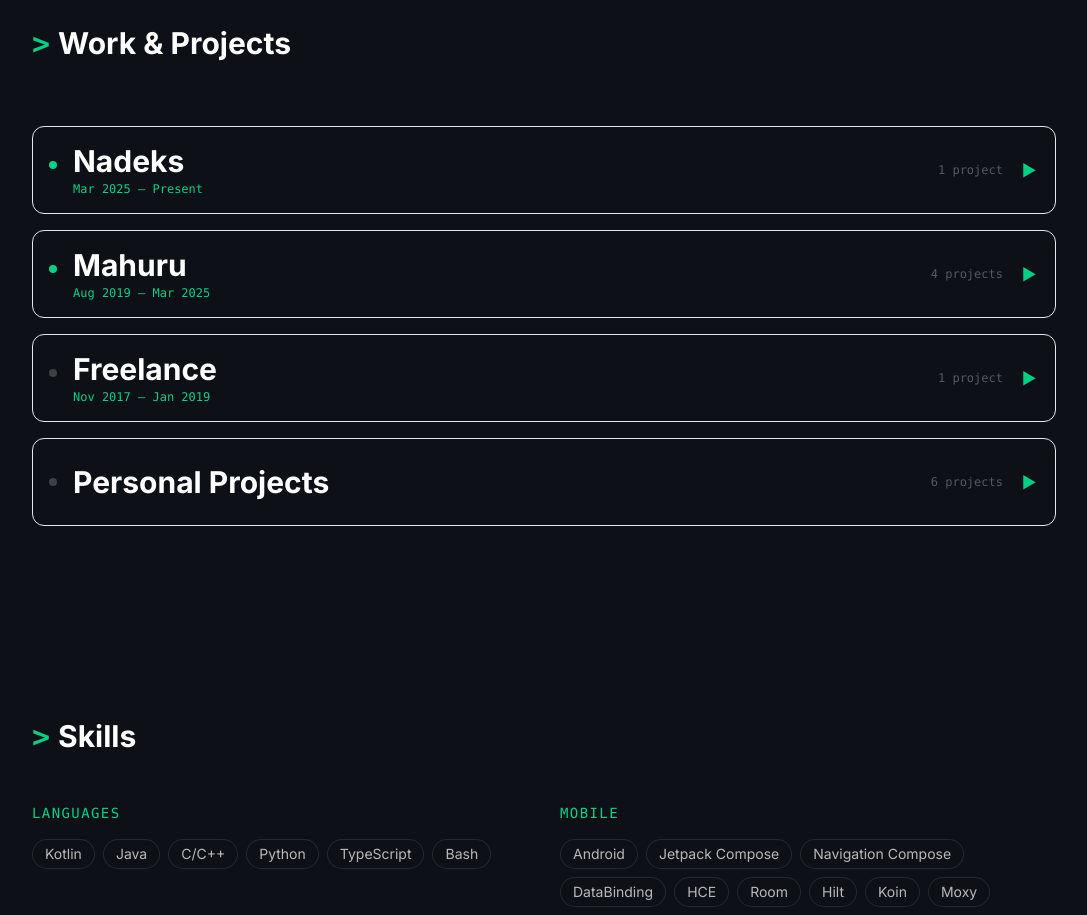
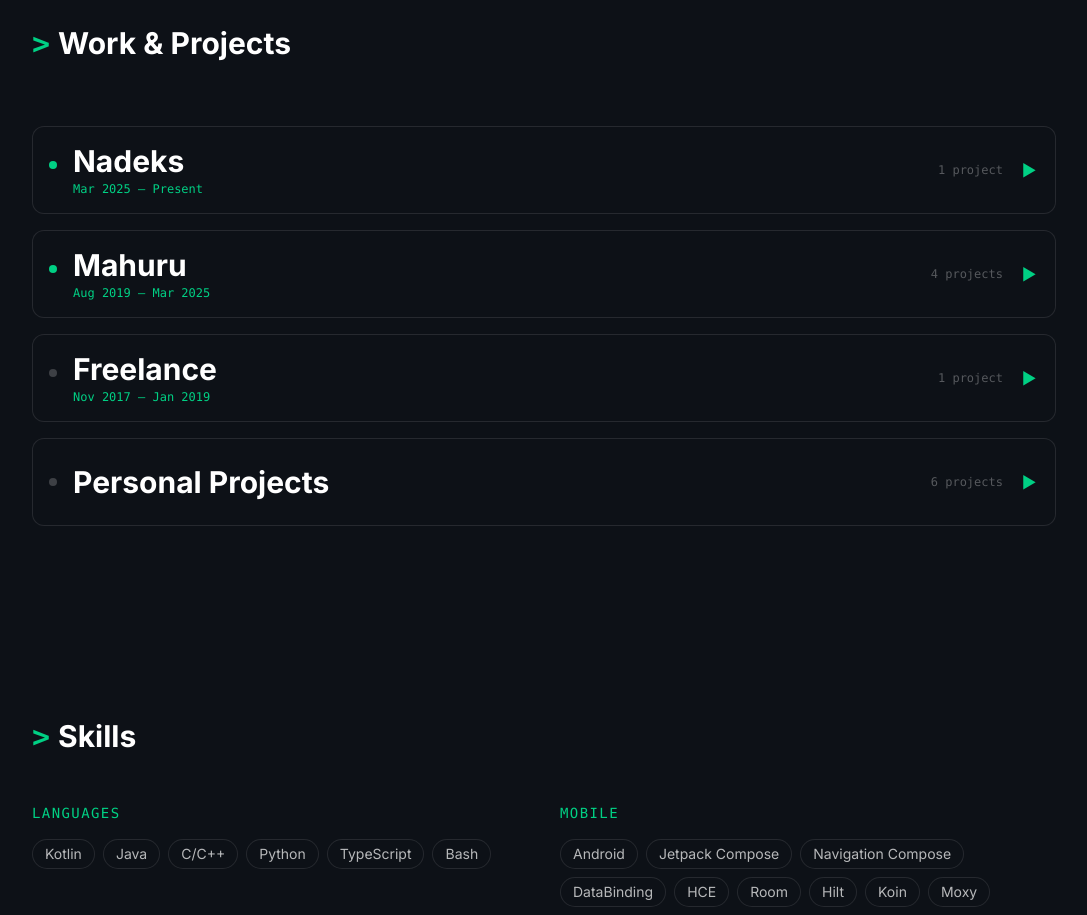
Before and after one commit to BargystV/portfolio, a Next.js app: page / in a window 1280 px wide. Shown: the part 1500-2415 px from the top of the page, without its empty margins (96-1183 px from the left). Built offline with nearby package versions, Linux system fonts and the light colour scheme.

Commit message:
Soften work card borders to match skills section (white/10)

```diff
--- a/components/WorkAndProjects.tsx
+++ b/components/WorkAndProjects.tsx
@@ -169,7 +169,7 @@
       <motion.div
         onClick={onToggle}
         whileHover={{ y: -2, transition: { duration: 0.15, ease: 'easeOut' } }}
-        className={`flex items-center gap-2.5 rounded-xl border ${isExpanded ? 'border-[#00d084]/30 bg-[#0d1117]' : 'border-white/8 bg-[#0d1117] hover:border-[#00d084]/30'} p-4 cursor-pointer transition-colors duration-150`}
+        className={`flex items-center gap-2.5 rounded-xl border ${isExpanded ? 'border-[#00d084]/30 bg-[#0d1117]' : 'border-white/10 bg-[#0d1117] hover:border-[#00d084]/30'} p-4 cursor-pointer transition-colors duration-150`}
       >
         <span className={`w-2 h-2 rounded-full shrink-0 ${getDotColor(project)}`} />
         <h4 className="font-bold text-white text-base">{t(project.nameKey)}</h4>
@@ -303,7 +303,7 @@
                 {/* Кликабельный заголовок блока */}
                 <div
                   onClick={() => toggleBlock(block.id)}
-                  className={`flex items-center gap-4 cursor-pointer group rounded-xl border ${isBlockExpanded ? 'border-[#00d084]/30' : 'border-white/8 hover:border-[#00d084]/30'} bg-[#0d1117] p-4 transition-colors duration-150`}
+                  className={`flex items-center gap-4 cursor-pointer group rounded-xl border ${isBlockExpanded ? 'border-[#00d084]/30' : 'border-white/10 hover:border-[#00d084]/30'} bg-[#0d1117] p-4 transition-colors duration-150`}
                 >
                   {/* Статусная точка блока — выровнена по центру названия (h3) */}
                   <span className={`w-2 h-2 rounded-full shrink-0 ${block.company ? 'self-start mt-[14px] sm:mt-[18px]' : ''} ${getBlockDotColor(block)}`} />
```
